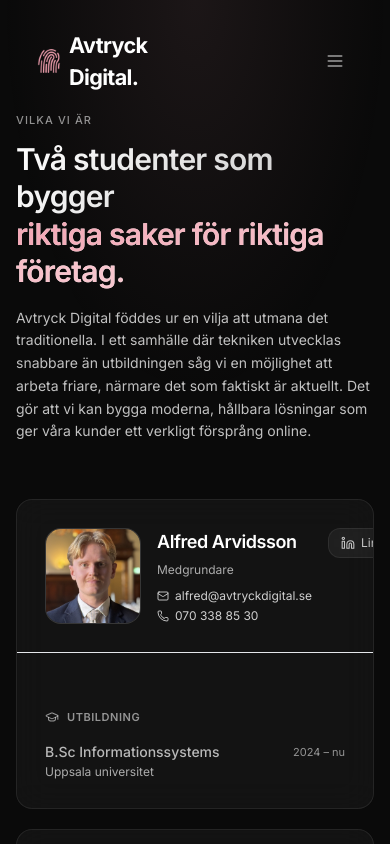
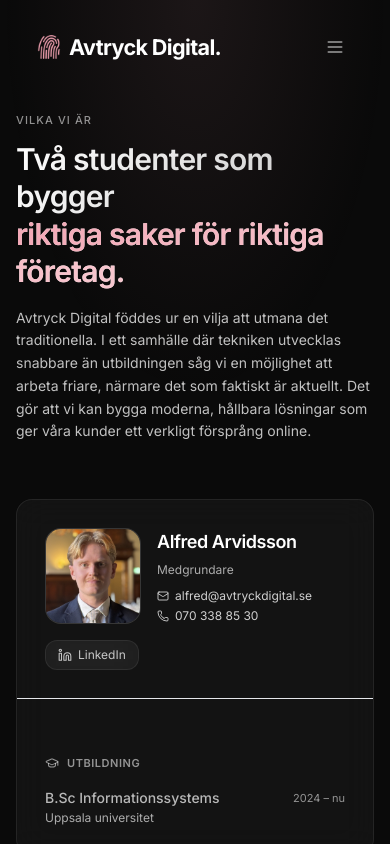
Before and after one commit to L-A-Solutions/growable-site, a Next.js app: page /about in a window 390 px wide. Shown: the top 844 px of the page. Built offline with nearby package versions, Linux system fonts and the light colour scheme.

Commit message:
Fix mobile navbar text wrapping and LinkedIn button clipping on about page
Co-Authored-By: Claude Sonnet 4.6 <noreply@anthropic.com>

```diff
--- a/app/about/page.tsx
+++ b/app/about/page.tsx
@@ -78,8 +78,8 @@ function PersonCard({ person, index }: { person: Person; index: number }) {
       className="glass rounded-2xl overflow-hidden border border-white/8"
     >
       {/* Header */}
-      <div className="p-7 border-b border-white/6 flex items-start justify-between gap-4">
-        <div className="flex items-center gap-4">
+      <div className="p-7 border-b border-white/6 flex flex-wrap items-start justify-between gap-4">
+        <div className="flex items-center gap-4 min-w-0">
           <div className="w-24 h-24 rounded-2xl overflow-hidden bg-white/[0.05] border border-white/10 flex-shrink-0">
             <Image
               src={person.photo}
@@ -90,7 +90,7 @@ function PersonCard({ person, index }: { person: Person; index: number }) {
               className="object-cover w-full h-full"
             />
           </div>
-          <div className="flex flex-col gap-1.5">
+          <div className="flex flex-col gap-1.5 min-w-0">
             <h2 className="text-lg font-semibold text-white tracking-tight">
               {person.name}
             </h2>
--- a/components/Navigation.module.css
+++ b/components/Navigation.module.css
@@ -58,6 +58,7 @@
   font-weight: 700;
   letter-spacing: -0.03em;
   color: #ffffff;
+  white-space: nowrap;
 }
 
 /* Desktop links */
```
